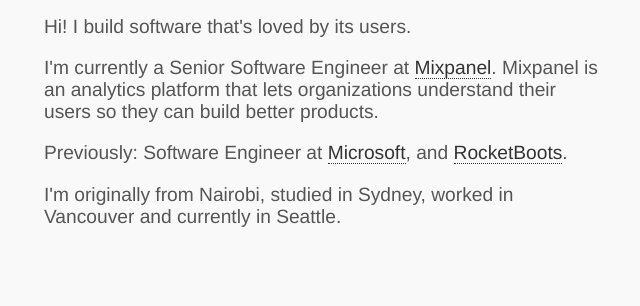
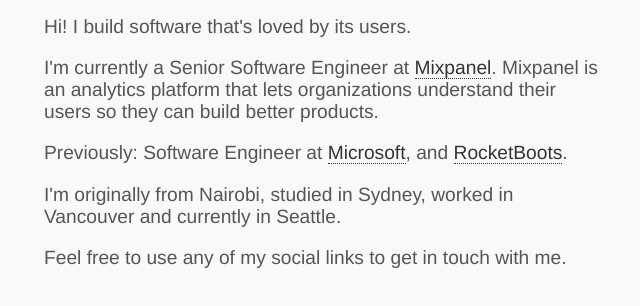
Before and after one commit to nojvek/nojvek.com, a plain HTML site: page docs/index.html in a window 1280 px wide. Shown: the part 350-656 px from the top of the page, without its empty margins (316-956 px from the left). Drawn offline with Linux system fonts and the light colour scheme.

Commit message:
social links

```diff
--- a/docs/index.html
+++ b/docs/index.html
@@ -25,7 +25,8 @@
     <p>Hi! I build software that's loved by its users.</p>
     <p>I&#39;m currently a Senior Software Engineer at <a href="//mixpanel.com" target=_blank>Mixpanel</a>. Mixpanel is an analytics platform that lets organizations understand their users so they can build better products.</p>
     <p>Previously: Software Engineer at <a href="https://microsoft.com" target=_blank>Microsoft</a>, and <a href="http://rocketboots.com.au" target=_blank>RocketBoots</a>.</p>
-    <p> I'm originally from Nairobi, studied in Sydney, worked in Vancouver and currently in Seattle.<br/>
+    <p>I'm originally from Nairobi, studied in Sydney, worked in Vancouver and currently in Seattle.<br/>
+    <p>Feel free to use any of my social links to get in touch with me.<br/>
   </div>
 </body>
 </html>
```
